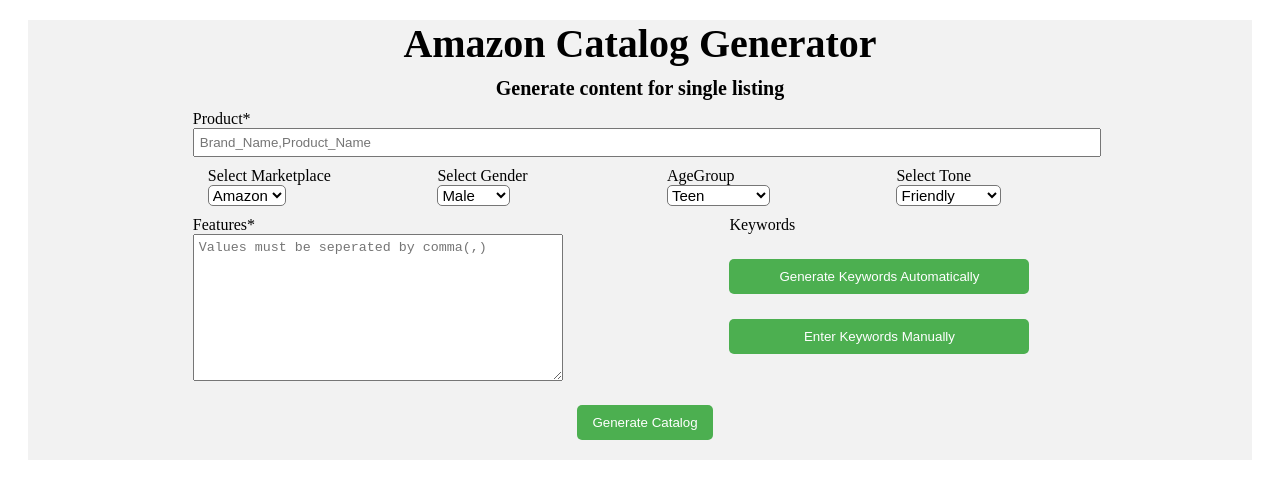
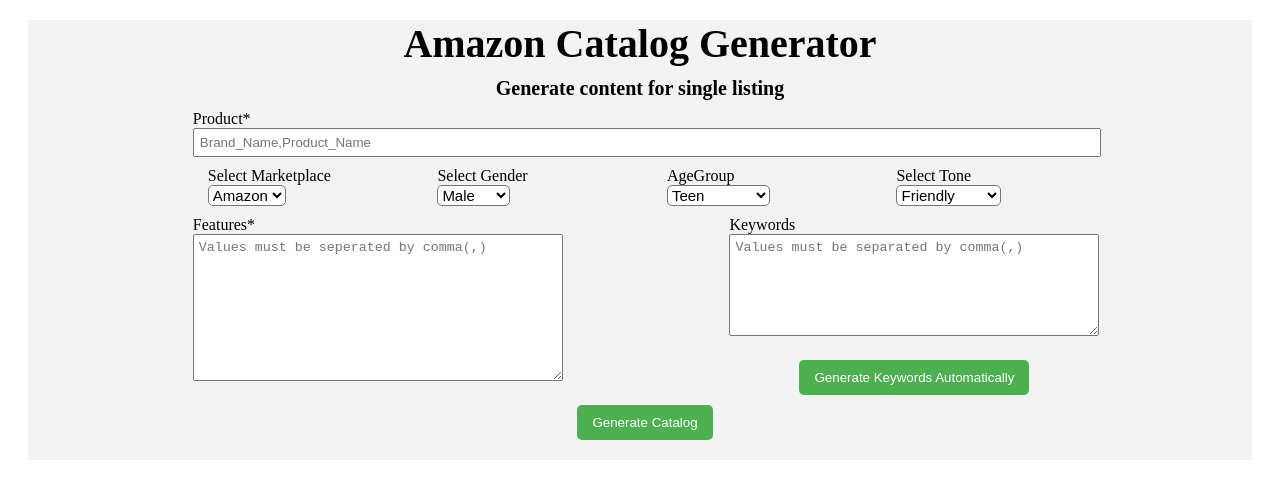
Before and after one commit to vprmvijay/CatalogGenerator, a React (Create React App) app: page / in a window 1280 px wide. Shown: the top 498 px of the page. Built offline with nearby package versions, Linux system fonts and the light colour scheme.

Commit message:
minor changes-v1

```diff
--- a/src/Form.css
+++ b/src/Form.css
@@ -88,8 +88,8 @@
   border: none;
   border-radius: 5px;
   cursor: pointer;
-  width: 300px;
-  margin-top: 25px;
+  margin-left: 70px;
+  margin-top: 10px;
 }
 
 .button-2:hover {
--- a/src/Form.jsx
+++ b/src/Form.jsx
@@ -11,17 +11,28 @@
 function Form(){
 
     const [flag,setflag] = useState(true);
-    const [show1, setShow1] = useState(false);
-    const [show, setShow] = useState(false);
+
     const [selectedMarketplace, setSelectedMarketplace] = useState('Amazon');
     const [selectedGender, setSelectedGender] = useState('Male');
     const [selectedAge, setSelectedAge] = useState('Teen');
     const [selectedTone, setSelectedTone] = useState('Friendly');
     const [product, setProduct] = useState('');
     const [features, setFeatures] = useState('');
-    const [manual, setManual] = useState('');
+
     let [mData, setmData] = useState({});
-    const test="hello,this,is,sample,keywords";
+
+    const [keywords, setKeywords] = useState('');
+    const test = 'example1, example2, example3';
+
+    const handleAutomaticClick = (event) => {
+        event.preventDefault();
+      setKeywords(test);
+    };
+
+    const handleManualChange = (event) => {
+
+      setKeywords(event.target.value);
+    };
     const catalog = {
         product: product,
         marketplace: selectedMarketplace,
@@ -29,11 +40,9 @@
         age:selectedAge,
         tone:selectedTone,
         features:features,
-        keywords:manual
+        keywords:keywords
     };
-    const handleManualChange = (event) => {
-        setManual(event.target.value);
-      };
+
     const handleProductChange = (event) => {
         setProduct(event.target.value);
       };
@@ -64,7 +73,7 @@
             age:selectedAge,
             tone:selectedTone,
             features:features,
-            keywords:manual
+            keywords:keywords
         };
 
         console.log(catalog);
@@ -81,7 +90,7 @@
               throw new Error('Network response was not ok');
             }
 
-            const data = await response.json(); // Parse the JSON response
+            const data = await response.json();
             mData = data;
           } catch (error) {
             console.log(error);
@@ -157,18 +166,21 @@
                     <div>
                         <label>Keywords</label>
                         <div>
-                            { show1 ? <div>
-                                        <p className='generate'>These are the generated Keywords --</p>
-                                        <textarea  readOnly value={test}></textarea>
-                                    </div>  : null }
-                            {show ? <div>
-                                        <p className='manual'>Enter the keywords manually --</p>
-                                        <textarea rows="4" type="text" name="Keywords" id="Keywords" placeholder="Values must be separated by comma(,)" required onChange={handleManualChange}></textarea>
-                                    </div>  : null }
-                            { show1 ? null: <button  onClick={() => setShow1(!show1)} className='button-2' value="automatic" id="automatic" >Generate Keywords Automatically</button>}
-                            { show ? null : <button onClick={() => setShow(!show)} className='button-2' value="manual" id="manual" >Enter Keywords Manually</button>  }
+                         <textarea
+                         rows="6"
+                         type="text"
+                         name="Keywords"
+                         id="Keywords"
+                         placeholder="Values must be separated by comma(,)"
+                         value={keywords}
+                         onChange={handleManualChange}
+                         required
+                       />
 
-                        </div>
+                    <button  onClick={handleAutomaticClick} className='button-2' >
+                    Generate Keywords Automatically
+                    </button>
+                    </div>
 
                     </div>
                     </div>
@@ -181,13 +193,13 @@
         :
         <div class="response">
             <div class="content">
-                <label class="r-title">Product Name: {catalog.product}</label><br />
+                <label class="r-title">Product Name: {catalog.product}</label><br /><br />
                 <label class="r-label">Title: </label><br />
-                <label class="r-value">{mData.title}</label><br />
+                <label class="r-value">{mData.title}</label><br /><br />
                 <label class="r-label">Product Description:</label><br />
-                <label class="r-value">{mData.productdescription}</label><br />
+                <label class="r-value">{mData.productdescription}</label><br /><br />
                 <label class="r-label">Bullet Points:</label><br />
-                <label class="r-value">{mData.bulletpoints}</label><br />
+                <label class="r-value">{mData.bulletpoints}</label><br /><br />
                 <label class="r-label">Search Terms:</label><br />
                 <label class="r-value">{mData.searchterms}</label><br />
             </div>
```
